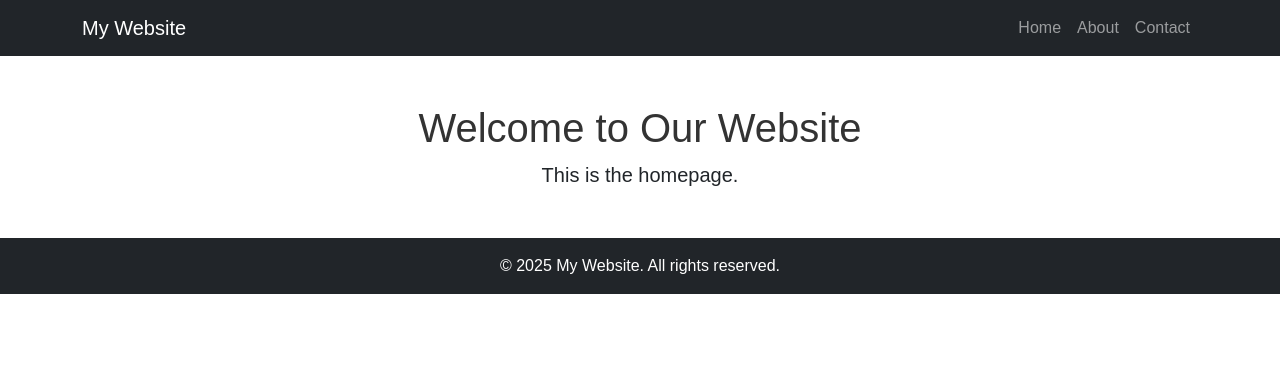
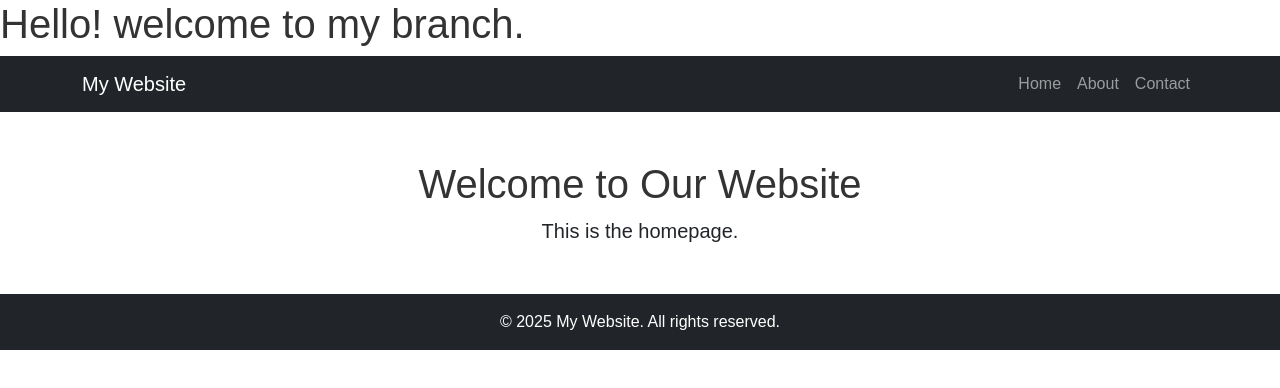
Before and after one commit to borey-penh/team5, a plain HTML site: page index.html in a window 1280 px wide. Drawn offline with nearby package versions, Linux system fonts and the light colour scheme.

Commit message:
work on roth branch

```diff
--- a/index.html
+++ b/index.html
@@ -8,6 +8,7 @@
     <link rel="stylesheet" href="style.css">
 </head>
 <body>
+    <h1>Hello! welcome to my branch.</h1>
     <nav class="navbar navbar-expand-lg navbar-dark bg-dark">
         <div class="container">
             <a class="navbar-brand" href="index.html">My Website</a>
```
